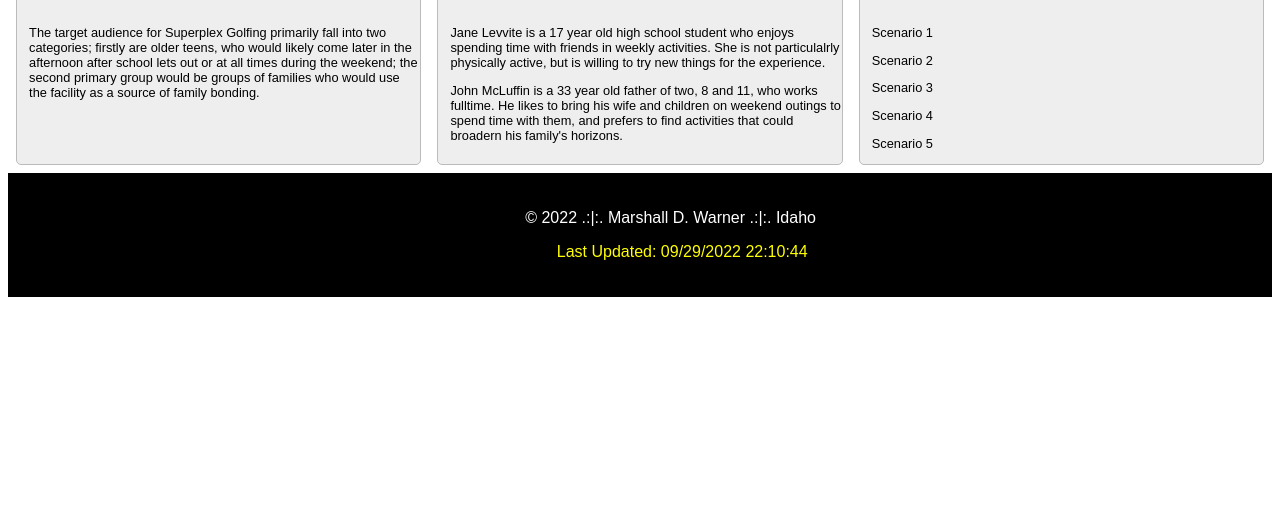
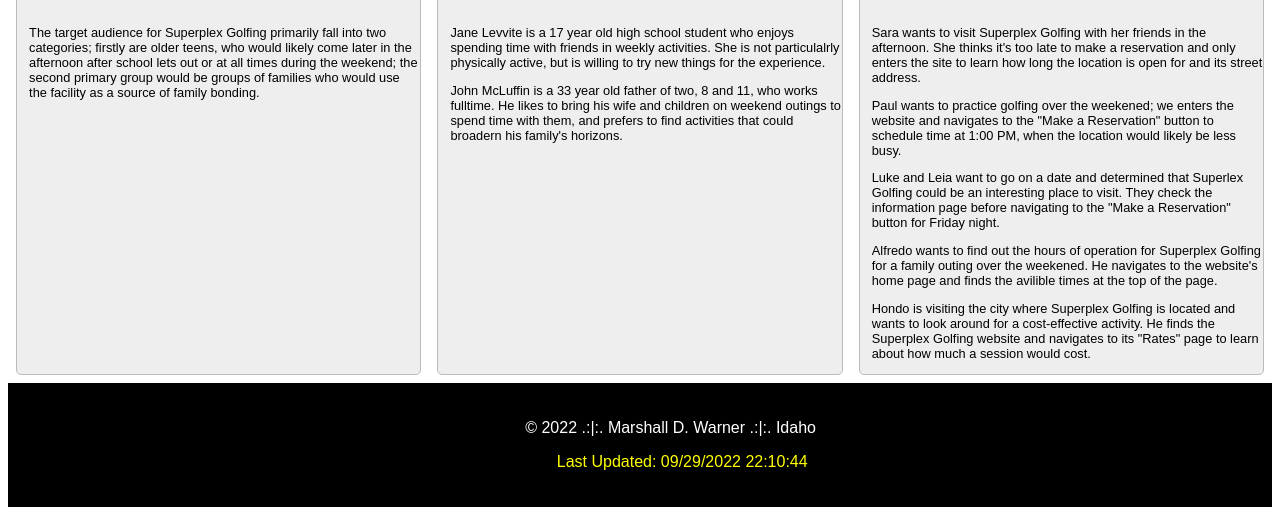
Before and after one commit to chellewalker/wdd230, a plain HTML site: page lesson3/target-audience.html in a window 1280 px wide. Shown: the part 301-816 px from the top of the page. Drawn offline with Linux system fonts and the light colour scheme.

Commit message:
added scenarios

```diff
--- a/lesson3/target-audience.html
+++ b/lesson3/target-audience.html
@@ -41,11 +41,26 @@
         </section>
         <section>
             <h2>Five Scenarios</h2>
-            <p>Scenario 1</p>
-            <p>Scenario 2</p>
-            <p>Scenario 3</p>
-            <p>Scenario 4</p>
-            <p>Scenario 5</p>
+            <p>Sara wants to visit Superplex Golfing with her friends in the afternoon.
+                She thinks it's too late to make a reservation and only enters the site to learn
+                how long the location is open for and its street address.
+            </p>
+            <p>Paul wants to practice golfing over the weekened; we enters the website and navigates
+                to the "Make a Reservation" button to schedule time at 1:00 PM, when the location
+                would likely be less busy.
+            </p>
+            <p>Luke and Leia want to go on a date and determined that Superlex Golfing
+                could be an interesting place to visit. They check the information page
+                before navigating to the "Make a Reservation" button for Friday night.
+            </p>
+            <p>Alfredo wants to find out the hours of operation for Superplex Golfing for
+                a family outing over the weekened. He navigates to the website's home
+                page and finds the avilible times at the top of the page.
+            </p>
+            <p>Hondo is visiting the city where Superplex Golfing is located and wants to
+                look around for a cost-effective activity. He finds the Superplex Golfing website
+                and navigates to its "Rates" page to learn about how much a session would cost.
+            </p>
         </section>
     </main>
 <footer>
```
